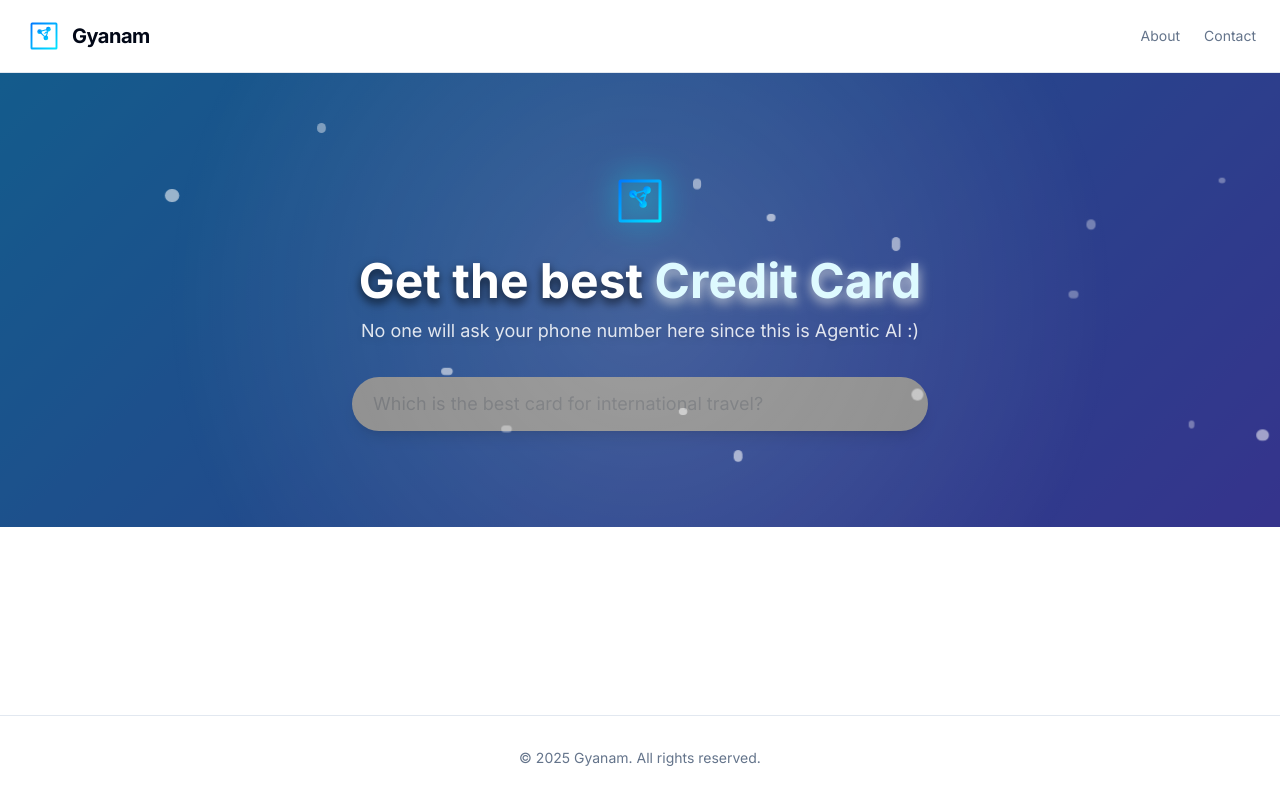
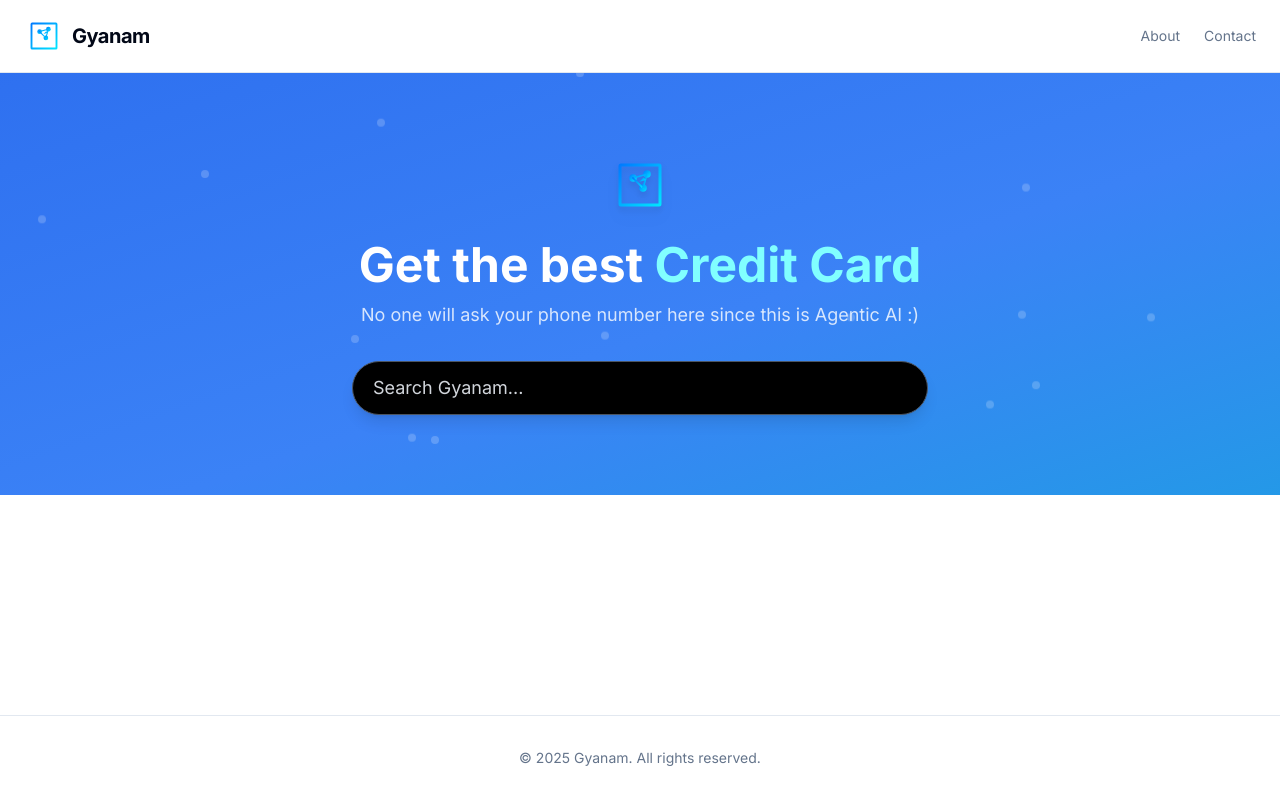
Before and after one commit to gyanamc/gyanam-agentic-card-finder, a React (Vite) app: page / in a window 1280 px wide. Built offline with nearby package versions, Linux system fonts and the light colour scheme.

Commit message:
Update Hero.tsx

```diff
--- a/src/components/site/Hero.tsx
+++ b/src/components/site/Hero.tsx
@@ -1,165 +1,128 @@
-import React, { useState, useEffect, useRef } from "react";
+import React, { useEffect, useState } from "react";
 
-const suggestions = [
-  "Find me a card with no annual fees",
-  "Which is the best card for international travel?",
-  "Show me the top cashback cards",
-  "Best credit card for students",
-];
+export default function Hero() {
+  const [isWhite, setIsWhite] = useState(true);
 
-const Hero = () => {
-  const [currentSuggestion, setCurrentSuggestion] = useState(suggestions[0]);
-  const [index, setIndex] = useState(0);
-  const inputRef = useRef<HTMLInputElement>(null);
-  const intervalRef = useRef<NodeJS.Timeout | null>(null);
+  // Function to calculate brightness from RGB
+  const getBrightness = (r: number, g: number, b: number) =>
+    (r * 299 + g * 587 + b * 114) / 1000;
 
-  // Cycle placeholder suggestions
+  // Convert hex color to RGB
+  const hexToRgb = (hex: string) => {
+    const cleanHex = hex.replace("#", "");
+    const bigint = parseInt(cleanHex, 16);
+    return {
+      r: (bigint >> 16) & 255,
+      g: (bigint >> 8) & 255,
+      b: bigint & 255,
+    };
+  };
+
   useEffect(() => {
-    intervalRef.current = setInterval(() => {
-      setIndex((prevIndex) => (prevIndex + 1) % suggestions.length);
-    }, 3000);
+    // Your gradient colors
+    const color1 = hexToRgb("#2563eb"); // blue-600
+    const color2 = hexToRgb("#06b6d4"); // cyan-500
 
-    return () => {
-      if (intervalRef.current) clearInterval(intervalRef.current);
-    };
+    // Average the brightness of both colors
+    const avgBrightness =
+      (getBrightness(color1.r, color1.g, color1.b) +
+        getBrightness(color2.r, color2.g, color2.b)) /
+      2;
+
+    setIsWhite(avgBrightness > 128);
   }, []);
 
-  useEffect(() => {
-    setCurrentSuggestion(suggestions[index]);
-  }, [index]);
+  return (
+    <section className="relative text-center py-20 overflow-hidden">
+      {/* Background gradient */}
+      <div className="absolute inset-0 bg-gradient-to-br from-blue-600 via-blue-500 to-cyan-500 animate-gradient"></div>
 
-  const handleFocus = () => {
-    if (intervalRef.current) clearInterval(intervalRef.current);
-  };
-
-  const handleBlur = () => {
-    intervalRef.current = setInterval(() => {
-      setIndex((prevIndex) => (prevIndex + 1) % suggestions.length);
-    }, 3000);
-  };
-
-  return (
-    <section
-      className="relative flex flex-col items-center justify-center text-center px-4 py-16 md:py-24 overflow-hidden"
-      style={{
-        background: "linear-gradient(135deg, #0055cc, #00cfff, #7b3fff)",
-        backgroundSize: "400% 400%",
-        animation: "gradientShift 12s ease-in-out infinite",
-      }}
-    >
-      {/* Animated overlay for readability */}
-      <div
-        className="absolute inset-0 pointer-events-none"
-        style={{
-          background: "rgba(0,0,0,0.35)",
-          animation: "overlayPulse 12s ease-in-out infinite",
-        }}
-      ></div>
-
-      {/* Particles Layer */}
-      <div className="absolute inset-0 overflow-hidden pointer-events-none">
-        {Array.from({ length: 15 }).map((_, i) => (
+      {/* Floating particles */}
+      <div className="absolute inset-0">
+        {[...Array(15)].map((_, i) => (
           <span
             key={i}
-            className="absolute rounded-full bg-white opacity-25"
+            className="absolute w-2 h-2 bg-white/20 rounded-full animate-float"
             style={{
-              width: `${Math.random() * 6 + 4}px`,
-              height: `${Math.random() * 6 + 4}px`,
               top: `${Math.random() * 100}%`,
               left: `${Math.random() * 100}%`,
-              animation: `
-                float ${4 + Math.random() * 6}s ease-in-out infinite,
-                particlePulse 12s ease-in-out infinite
-              `,
-              animationDelay: `${Math.random() * 4}s`,
+              animationDuration: `${3 + Math.random() * 4}s`,
+              animationDelay: `${Math.random() * 2}s`,
             }}
-          ></span>
+          />
         ))}
       </div>
 
-      {/* Radial light effect */}
-      <div
-        className="absolute inset-0 pointer-events-none"
-        style={{
-          background:
-            "radial-gradient(circle at center, rgba(255,255,255,0.15) 0%, transparent 70%)",
-        }}
-      ></div>
-
-      {/* Logo with glow */}
+      {/* Content */}
+      <div className="relative z-10">
+        {/* Logo */}
+        <div className="mb-6 flex justify-center">
           <img
             src="/logo-gradient.svg"
             alt="Agentic AI Logo"
-        className="w-16 h-16 mb-6 drop-shadow-lg"
-        style={{
-          animation: "logoGlow 12s ease-in-out infinite",
-        }}
+            className="w-16 h-16 drop-shadow-lg"
           />
+        </div>
 
         {/* Heading */}
-      <h1
-        className="text-4xl md:text-5xl font-bold text-white drop-shadow-lg"
-        style={{ textShadow: "0px 4px 10px rgba(0,0,0,0.6)" }}
-      >
+        <h1 className="text-4xl md:text-5xl font-bold text-white">
           Get the best{" "}
-        <span className="credit-card-text text-cyan-300">Credit Card</span>
+          <span className="text-cyan-300 brightness-125">Credit Card</span>
         </h1>
-      <p className="mt-3 text-lg text-white/85 max-w-xl drop-shadow-md">
+        <p className="mt-3 text-lg text-white/80">
           No one will ask your phone number here since this is Agentic AI :)
         </p>
 
         {/* Search Input */}
-      <div className="mt-8 w-full max-w-xl">
+        <div className="mt-8 w-full max-w-xl mx-auto">
           <input
-          ref={inputRef}
             type="text"
-          placeholder={currentSuggestion}
-          onFocus={handleFocus}
-          onBlur={handleBlur}
-          className="w-full rounded-full px-5 py-3 text-lg shadow-lg border border-white/30 focus:border-white focus:outline-none placeholder-gray-300"
+            placeholder="Search Gyanam..."
+            className={`w-full rounded-full px-5 py-3 text-lg shadow-lg border transition-colors duration-300
+              ${
+                isWhite
+                  ? "bg-white text-black placeholder-gray-500 border-gray-300"
+                  : "bg-black text-white placeholder-gray-300 border-gray-600"
+              }
+            `}
           />
         </div>
+      </div>
 
-      {/* Animation keyframes */}
-      <style>{`
-        @keyframes gradientShift {
-          0% { background-position: 0% 50%; }
-          50% { background-position: 100% 50%; }
-          100% { background-position: 0% 50%; }
+      {/* CSS animations */}
+      <style jsx>{`
+        @keyframes gradient {
+          0% {
+            background-position: 0% 50%;
           }
-
-        @keyframes overlayPulse {
-          0%, 100% { background: rgba(0,0,0,0.35); }
-          50% { background: rgba(0,0,0,0.45); }
+          50% {
+            background-position: 100% 50%;
           }
-
+          100% {
+            background-position: 0% 50%;
+          }
+        }
+        .animate-gradient {
+          background-size: 200% 200%;
+          animation: gradient 8s ease infinite;
+        }
         @keyframes float {
-          0% { transform: translateY(0) translateX(0); }
-          50% { transform: translateY(-20px) translateX(10px); }
-          100% { transform: translateY(0) translateX(0); }
+          0% {
+            transform: translateY(0);
           }
-
-        @keyframes particlePulse {
-          0%, 100% { transform: scale(1); opacity: 0.25; }
-          50% { transform: scale(1.5); opacity: 0.6; }
+          50% {
+            transform: translateY(-20px);
           }
-
-        @keyframes logoGlow {
-          0%, 100% { filter: drop-shadow(0 0 6px rgba(0, 255, 255, 0.6)); }
-          50% { filter: drop-shadow(0 0 16px rgba(0, 255, 255, 1)); }
+          100% {
+            transform: translateY(0);
           }
-
-        @keyframes creditCardBrighten {
-          0%, 100% { color: #67e8f9; text-shadow: 0px 2px 6px rgba(0,255,255,0.5); }
-          50% { color: #e0faff; text-shadow: 0px 4px 12px rgba(255,255,255,0.8); }
         }
-
-        .credit-card-text {
-          animation: creditCardBrighten 12s ease-in-out infinite;
+        .animate-float {
+          animation-name: float;
+          animation-iteration-count: infinite;
+          animation-timing-function: ease-in-out;
         }
       `}</style>
     </section>
   );
-};
-
-export default Hero;
+}
```
Lines whose indentation alone changed are shown as unchanged.
